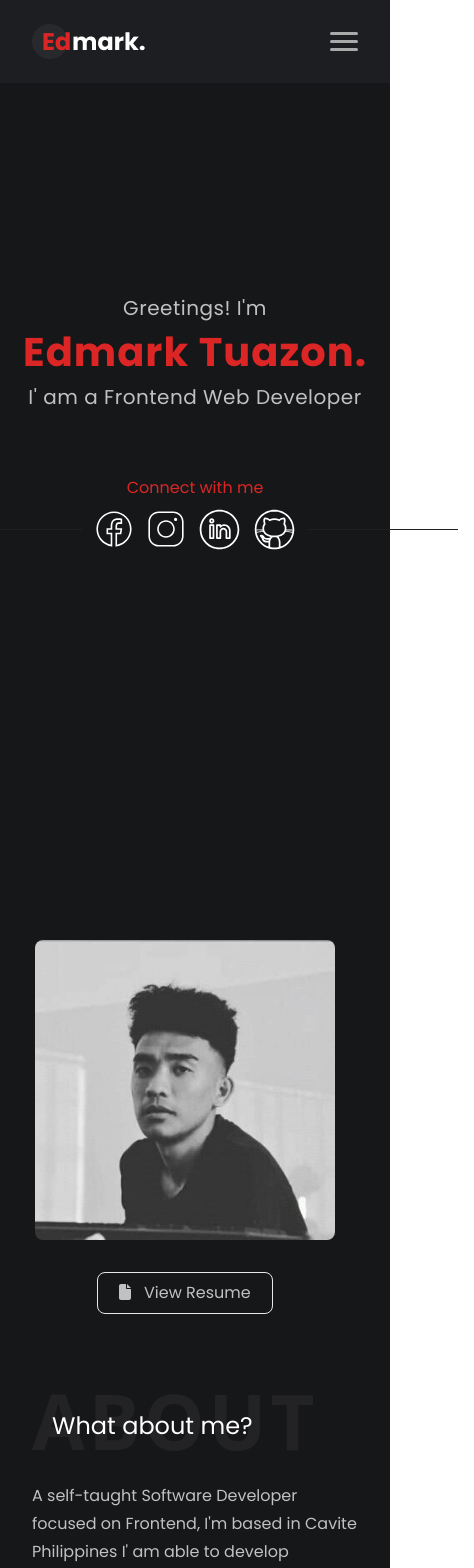
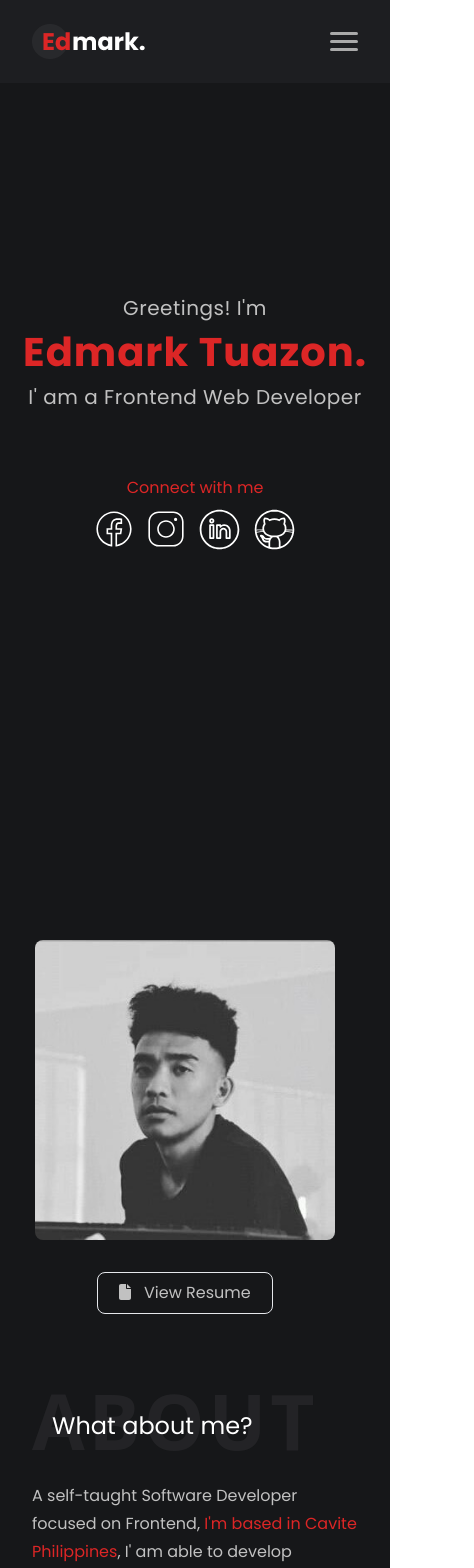
Before and after one commit to edmarktuazon/vue-portfolio, a Vue app: page / in a window 390 px wide. Shown: the top 1568 px of the page, 474 px wide, since content can reach past the window. Built offline with nearby package versions, Linux system fonts and the light colour scheme.

Commit message:
quick changes

```diff
--- a/src/App.vue
+++ b/src/App.vue
@@ -1,5 +1,6 @@
 <script setup>
 import TheAboutSection from "./components/AboutSection.vue";
+import FeedbacksSection from "./components/FeedbacksSection.vue";
 import TheNavigation from "./components/Navigation.vue";
 import PortfolioSection from "./components/PortfolioSection.vue";
 </script>
@@ -9,4 +10,5 @@ import PortfolioSection from "./components/PortfolioSection.vue";
   <RouterView />
   <TheAboutSection />
   <PortfolioSection />
+  <FeedbacksSection />
 </template>
--- a/src/components/AboutSection.vue
+++ b/src/components/AboutSection.vue
@@ -72,9 +72,10 @@ useMotion(targetEl_ul, {
           </h2>
         </div>
         <p class="font-poppins text-lightGray my-5 leading-7">
-          A self-taught Software Developer focused on Frontend, I'm based in
-          Cavite Philippines I' am able to develop Responsive, Intuitive and
-          User-Friendly Websites using the latest Frontend Technologies.
+          A self-taught Software Developer focused on Frontend,
+          <span class="text-red">I'm based in Cavite Philippines</span>, I' am
+          able to develop Responsive, Intuitive and User-Friendly Websites using
+          the latest Frontend Technologies.
         </p>
         <h3 class="text-2xl font-bold text-red capitalize">my tech stacks:</h3>
         <ul
--- a/src/components/FeedbacksSection.vue
+++ b/src/components/FeedbacksSection.vue
@@ -1,3 +1,7 @@
 <template>
-  <div></div>
+  <div class="bg-backupPrimary min-h-screen grid place-items-center">
+    <h1 class="text-white font-poppins text-4xl font-bold text-center">
+      This website is under development
+    </h1>
+  </div>
 </template>
--- a/src/components/PortfolioSection.vue
+++ b/src/components/PortfolioSection.vue
@@ -9,7 +9,7 @@ import ORSiteImg from "../assets/images/OR-site.png";
         class="
           text-lightGray
           font-poppins
-          text-2xl
+          text-xl
           tracking-widest
           uppercase
           mb-4
@@ -29,10 +29,10 @@ import ORSiteImg from "../assets/images/OR-site.png";
         lg:grid-cols-2
         mx-auto
         w-full
-        px-8
-        lg:px-0 lg:w-4/5
+        md:w-4/5
         relative
-        gap-10
+        md:gap-10
+        gap-0
       "
     >
       <a href="https://olivia-rodrigo-site-cloned.vercel.app/" target="_blank">
--- a/src/views/HomeView.vue
+++ b/src/views/HomeView.vue
@@ -108,14 +108,16 @@ useMotion(targetEl_h4, {
 .icons-container::after {
   content: "";
   display: block;
-  width: 150px;
+  max-width: 150px;
+  width: 100%;
   height: 1px;
   background-color: rgb(32, 32, 32);
 }
 .icons-container::before {
   content: "";
   display: block;
-  width: 150px;
+  max-width: 150px;
+  width: 100%;
   height: 1px;
   background-color: rgb(32, 32, 32);
 }
```
